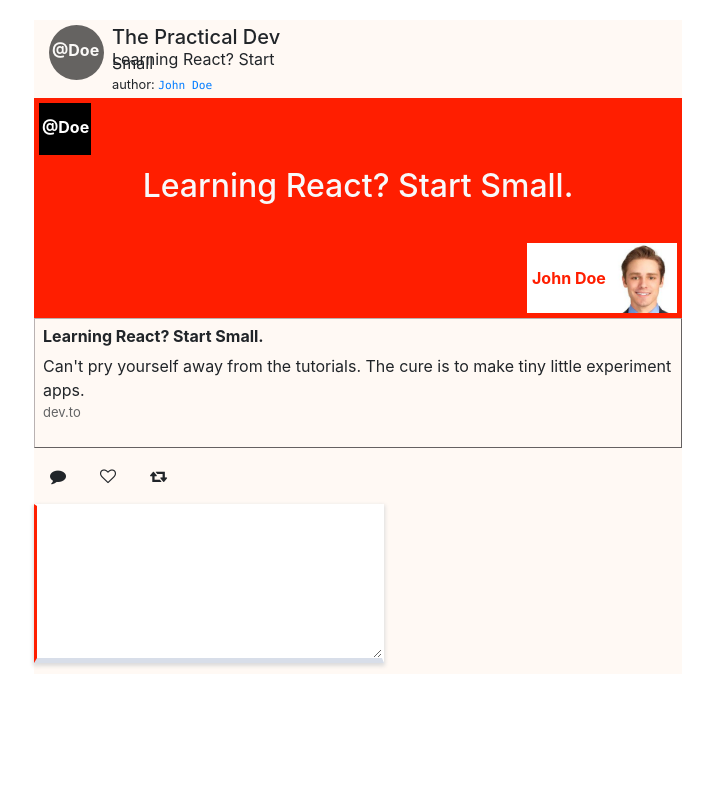
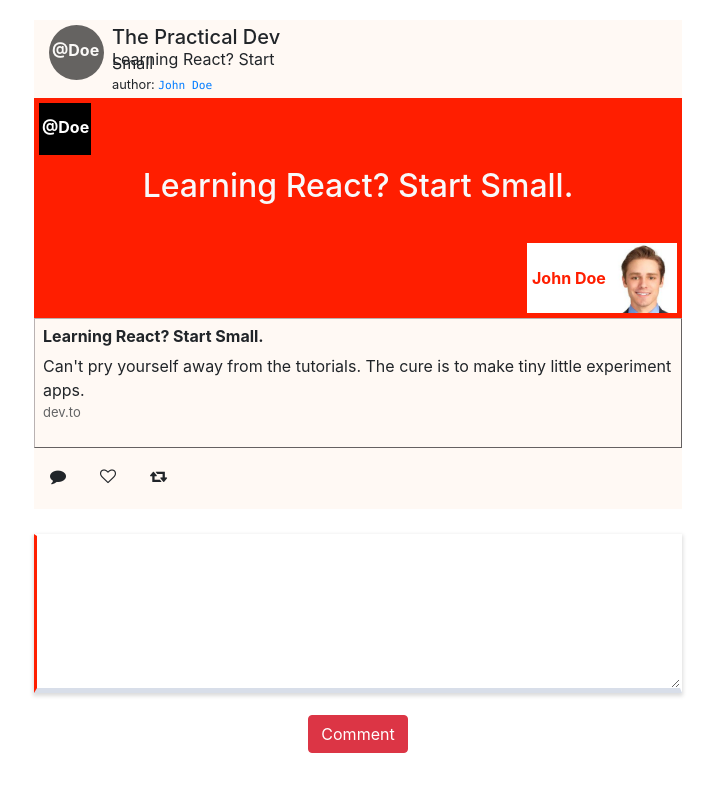
Before and after one commit to orsdev/socialcard, a React (Create React App) app: page / in a window 1280 px wide. Both pictures are taken after a click on the icon 340 px from the left and 475 px from the top of the page. Shown: the top 792 px of the page, without its empty margins (282-997 px from the left). Built offline with nearby package versions, Linux system fonts and the light colour scheme.

Commit message:
comment section added

```diff
--- a/src/component/CommentBox/CommentBox.js
+++ b/src/component/CommentBox/CommentBox.js
@@ -2,9 +2,18 @@ import React from 'react';
 
 const CommentBox = (props) => {
  return (
- <div class='comment_box'>
-   <textarea name="commentbox" id="commentbox" class="commentbox" cols="30" rows="5"></textarea>
- </div>
+  <div className='comment_box'>
+   <textarea
+    name="commentbox"
+    id="commentbox"
+    className="w-100 commentbox"
+    rows="5"></textarea>
+   <button
+    className="btn btn-danger d-block mx-auto mt-3"
+    onClick={props.saveComment}>
+    Comment
+    </button>
+  </div>
  );
 };
 
--- /dev/null
+++ b/src/component/Comments/Comments.js
@@ -0,0 +1,23 @@
+import React, { Component, Fragment } from 'react';
+import CommentBox from '../CommentBox/CommentBox';
+import ShowComments from '../ShowComments/ShowComments';
+
+const storeComment = (props) => {
+
+ let commentbox = null;
+//show commentbox if true
+ if (props.toggleCommentBox) {
+  commentbox = <CommentBox
+   saveComment={props.saveComment} />
+ }
+
+ return (
+  <Fragment>
+   {commentbox}
+   <ShowComments
+    comments={props.comments} />
+  </Fragment>
+ )
+};
+
+export default storeComment;
--- a/src/component/Engagement/Engagement.js
+++ b/src/component/Engagement/Engagement.js
@@ -24,11 +24,11 @@ const Engagement = (props) => {
    </span>
    <span className="like">
     <i className= {classNameLike} onClick={props.liked} aria-hidden="true"></i>
-    <small class="count">{props.likeCount}</small>
+    <small className="count">{props.likeCount}</small>
    </span>
    <span className="retweet">
     <i className={classNameRetweet} onClick={props.retweeted} aria-hidden="true"></i>
-    <small class="count">{props.retweetCount}</small>
+    <small className="count">{props.retweetCount}</small>
    </span>
   </div>
  );
--- /dev/null
+++ b/src/component/ShowComments/ShowComments.js
@@ -0,0 +1,20 @@
+import React from 'react';
+
+const ShowComments = (props) => {
+
+let show_comments = null;
+
+if(props.comments !== null){
+ show_comments = props.comments.map((cmt, index) => {
+  return (
+   <div key={index}
+    className="mx-auto w-75 mt-3 text-center commentText">
+     <p> {cmt} </p>
+   </div>
+  )
+ });
+}
+ return show_comments;
+}
+
+export default ShowComments;
--- a/src/container/SocialCard.js
+++ b/src/container/SocialCard.js
@@ -3,15 +3,43 @@ import Layout from '../component/Layout/Layout';
 import Info from '../component/Info/Info';
 import Post from '../component/Post/Post';
 import Engagement from '../component/Engagement/Engagement';
-import CommentBox from '../component/CommentBox/CommentBox';
+import Comments from '../component/Comments/Comments';
 
 class SocialCard extends Component {
-
+//state
  state = {
   toggleLike: false,
   toggleRetweet: false,
-  toggleCommentBox: false
+  toggleCommentBox: false,
+  comments: null,
+  count: 0
  };
+
+ /*
+  call immediately after render function
+  is called, assign new value from
+  local storage to comments state
+  */
+ componentDidMount() {
+  if(this.state.count == 0){
+
+   //call function
+   this.initialCount();
+
+   //re-assign new value to comments state
+   this.setState({
+    comments: this.getFromStorage()
+   })
+
+  }
+ }
+
+ //function increment count state
+ initialCount = () => {
+  this.setState(prevState => {
+   return { count: prevState.count + 1};
+  });
+ }
 
  likeToggle = () => {
   let toggle = !this.state.toggleLike;
@@ -19,6 +47,7 @@ class SocialCard extends Component {
    toggleLike: toggle
   })
  }
+
 
  retweetToggle = () => {
   let toggle = !this.state.toggleRetweet;
@@ -34,13 +63,60 @@ class SocialCard extends Component {
   })
  }
 
- compo
+//retrieve date from localstorage
+ getFromStorage = () => {
+  //get data from local storage
+  let retrieve = localStorage.getItem('comment');
+  //declare variable
+  let array;
+
+  //if localstorage is empty, run code
+  if(!retrieve){
+   array = [];
+  }else {
+   //convert array to object
+   array = JSON.parse(retrieve);
+  }
+  return array;
+ }
+
+ //function for saving to localstorage
+ saveToStorage = (val) => {
+   let retrieve = this.getFromStorage();
+
+   retrieve.push(val);
+   //convert to string
+   let toString = JSON.stringify(retrieve);
+   //save to localStorage
+   localStorage.setItem('comment' , toString);
+
+   return retrieve;
+ }
+
+
+ saveComment = () => {
+  let textarea = document.querySelector('#commentbox');
+
+  if(textarea.value){
+
+   //save comment to localstorage
+  this.saveToStorage(textarea.value);
+
+  let toggle = !this.state.toggleCommentBox;
+
+  //assign comment state an update localstorage data
+  this.setState({
+   comments: this.getFromStorage(),
+   toggleCommentBox: toggle
+  });
+  }
+
+ }
 
  render() {
 //declare variables
 let like_count;
 let retweet_count;
-let commentbox = null;
 
 //it true, assign variable a value
 if(this.state.toggleLike){
@@ -50,10 +126,6 @@ if(this.state.toggleLike){
 //it true, assign variable a value
 if(this.state.toggleRetweet){
  retweet_count = 1;
-}
-
-if(this.state.toggleCommentBox){
- commentbox = <CommentBox />
 }
 
   return (
@@ -69,7 +141,14 @@ if(this.state.toggleCommentBox){
       liked={this.likeToggle}
       retweeted={this.retweetToggle}
       showTextarea={this.CommentBox}/>
-      {commentbox}
+    </div>
+    <div className="comment_section mx-auto">
+    <Comments
+    saveToStorage={this.saveToStorage}
+    getFromStorage={this.getFromStorage}
+    comments={this.state.comments}
+    saveComment={this.saveComment}
+    toggleCommentBox={this.state.toggleCommentBox}/>
     </div>
    </Layout>
   )
--- a/src/css/style.css
+++ b/src/css/style.css
@@ -1,7 +1,7 @@
 .container-layout {
   width: 100%;
   height: 100vh;
-
+  margin-bottom: 40px;
   position: relative;
 }
 
@@ -10,6 +10,11 @@
  padding: 5px 0;
   width: 648px;
   margin: 20px auto;
+}
+
+.comment_section{
+ padding: 5px 0;
+  width: 648px;
 }
 
 .info__container {
@@ -142,6 +147,9 @@
  color: grey;
  border-left: 3px outset rgb(255, 30, 0);
  resize: horizontal;
- max-width: 350px;
- min-width: 300px;
 }
+
+.commentText {
+ box-shadow: 0 2px 2px 2px gainsboro;
+ padding: 20px 0;
+}
```
